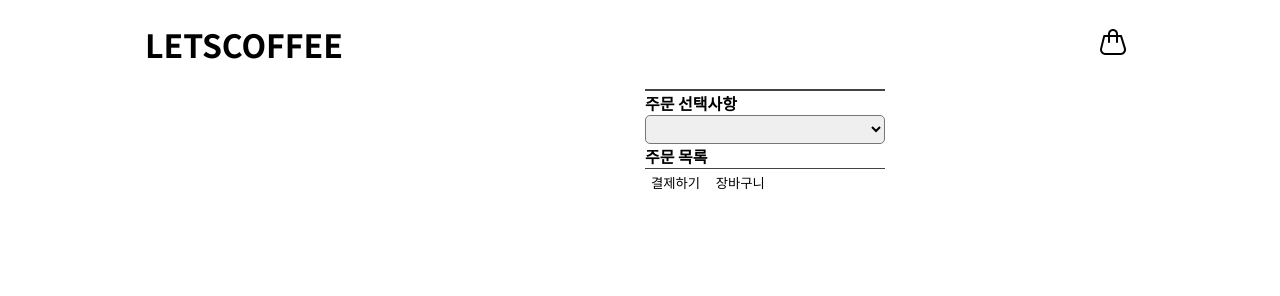
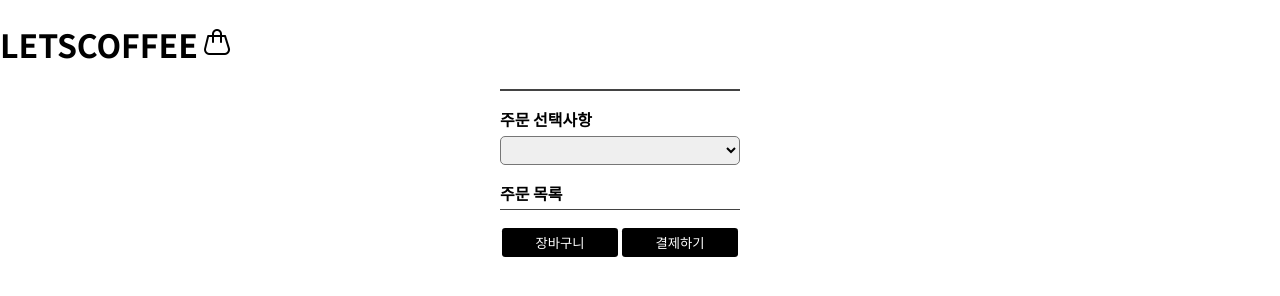
Before and after one commit to LeeSiEun-0107/LETSCOFFEE, a plain HTML site: page ProductInfo.html in a window 1280 px wide. Drawn offline with Linux system fonts and the light colour scheme; no server answers.

Commit message:
상품상세 페이지 수정 및 헤더 렌더링 추가

```diff
--- a/ProductInfo.css
+++ b/ProductInfo.css
@@ -7,6 +7,12 @@ div.Wrap2 {
   display: flex;
   justify-content: center;
 }
+
+/* div.Header {
+  display: flex;
+  justify-content: space-between;
+} */
+
 div.Wrap {
   margin: 0;
   font-family: "Noto Sans KR", sans-serif;
@@ -20,6 +26,10 @@ h2 {
   font-size: 1rem;
 }
 
+h2.product_content {
+  margin-top: 1rem;
+  margin-bottom: 0.3rem;
+}
 select {
   font-family: "Noto Sans KR", sans-serif;
   border-radius: 5px;
@@ -28,26 +38,62 @@ select {
 }
 
 div.Header {
-  width: 990px;
+  /* width: 990px; */
   display: flex;
   justify-content: space-between;
 }
 
 div.Content {
   width: 990px;
-
   flex-wrap: wrap;
-
   display: flex;
   justify-content: space-evenly;
 }
 
-button {
+div.Button_layout {
+  display: flex;
+  flex-wrap: wrap;
+  margin-top: 1rem;
+}
+
+/* button {
   border: 0;
   opacity: 100%;
   background-color: transparent;
   transition: background 0.3s ease-in-out;
+  font-size: 1rem;
+} */
+
+.Order_button:hover {
+  background-color: rgb(255, 221, 0);
 }
+
+button.Wish_button {
+  border: 0;
+  opacity: 100%;
+  background-color: transparent;
+  transition: background 0.3s ease-in-out;
+  flex: 1 1 40%;
+  margin: 0.1rem;
+  padding: 0.1rem;
+  border-radius: 0.2rem;
+  padding-top: 0.3rem;
+  padding-bottom: 0.3rem;
+}
+
+button.Order_button {
+  border: 0;
+  opacity: 100%;
+  background-color: black;
+  color: white;
+  transition: background 0.3s ease-in-out;
+  flex: 1 1 40%;
+  margin: 0.1rem;
+  border-radius: 0.2rem;
+  padding-top: 0.3rem;
+  padding-bottom: 0.3rem;
+}
+
 div.product_info {
   border-top: 0.5px solid rgb(67, 67, 67);
   border-bottom: 0.5px solid rgb(67, 67, 67);
--- a/ProductInfo.html
+++ b/ProductInfo.html
@@ -10,14 +10,17 @@
     <link rel="stylesheet" href="ProductInfo.css" />
   </head>
   <body>
-    <div class="Wrap2">
+    <!-- <div class="Wrap2"> -->
     <div class="Wrap">
-        <div class="Header">
+      <!-- <main class="App"> -->
+      <div id="Header"></div>
+      <!-- <div class="Header">
           <h1>LETSCOFFEE</h1>
-          <button type="button" class="Wish_button" onclick="wishFunction();">
+          <button type="button" class="Shop_button" onclick="wishFunction();">
             <img class="button_img" src="icon/shop.png" />
-          </button>
-        </div>
+          </button> -->
+
+      <!-- </div> -->
       <div class="Content">
         <div class="image"></div>
         <div class="info">
@@ -28,6 +31,15 @@
           <h2 class="product_content">주문 목록</h2>
           <div class="ProductDetail__info"></div>
           <div class="ProductDetail__result"></div>
+          <div class="Button_layout">
+            <button
+              class="Order_button"
+              type="button"
+              class="Wish_button"
+              onclick="wishFunction();"
+            >
+              장바구니
+            </button>
             <button
               type="button"
               class="Order_button"
@@ -35,15 +47,24 @@
             >
               결제하기
             </button>
-            <button type="button" class="Wish_button" onclick="wishFunction();">
-              장바구니
-            </button>
           </div>
         </div>
       </div>
+      <!-- </main> -->
     </div>
+    <!-- </div> -->
   </body>
   <script>
+    document.addEventListener("DOMContentLoaded", function () {
+      fetch("header.html")
+        .then((response) => response.text())
+        .then((data) => {
+          document.getElementById("Header").innerHTML = data;
+        })
+        .catch((error) => {
+          console.log("헤더 가져오지 못하는 오류 발생", error);
+        });
+    });
     window.onpageshow = function (event) {
       if (
         event.persisted ||
--- /dev/null
+++ b/header.css
@@ -0,0 +1,21 @@
+div.Header {
+  display: flex;
+  justify-content: space-between;
+}
+
+img {
+  width: 2rem;
+  display: block;
+  padding-bottom: 5px;
+}
+
+button {
+  border: 0;
+  opacity: 100%;
+  background-color: transparent;
+  transition: background 0.3s ease-in-out;
+}
+
+button:hover {
+  opacity: 30%;
+}
--- /dev/null
+++ b/header.html
@@ -0,0 +1,7 @@
+<link rel="stylesheet" href="header.css" />
+<div class="Header">
+  <h1>LETSCOFFEE</h1>
+  <button type="button" class="Wish_button" onclick="wishFunction();">
+    <img src="icon/shop.png" />
+  </button>
+</div>
--- a/index.css
+++ b/index.css
@@ -9,6 +9,11 @@ div.Wrap {
   justify-content: center;
 }
 
+/* div.Header {
+  display: flex;
+  justify-content: space-between;
+} */
+
 button {
   border: 0;
   opacity: 100%;
@@ -16,20 +21,15 @@ button {
   transition: background 0.3s ease-in-out;
 }
 
-div.Header {
-  display: flex;
-  justify-content: space-between;
-}
-
-img {
+/* img {
   width: 2rem;
   display: block;
   padding-bottom: 5px;
-}
+} */
 
-button:hover {
+/* button:hover {
   opacity: 30%;
-}
+} */
 div.Product_info {
   width: 990px;
   display: flex;
@@ -43,10 +43,7 @@ div.product {
 div.name {
   font-weight: 700;
 }
-div.price {
-}
-img {
-}
+
 h1 {
   padding-bottom: 30px;
   padding-top: 30px;
```
Also changed, not shown: index.html (+13 -2 lines). Lines whose indentation alone changed are shown as unchanged.
